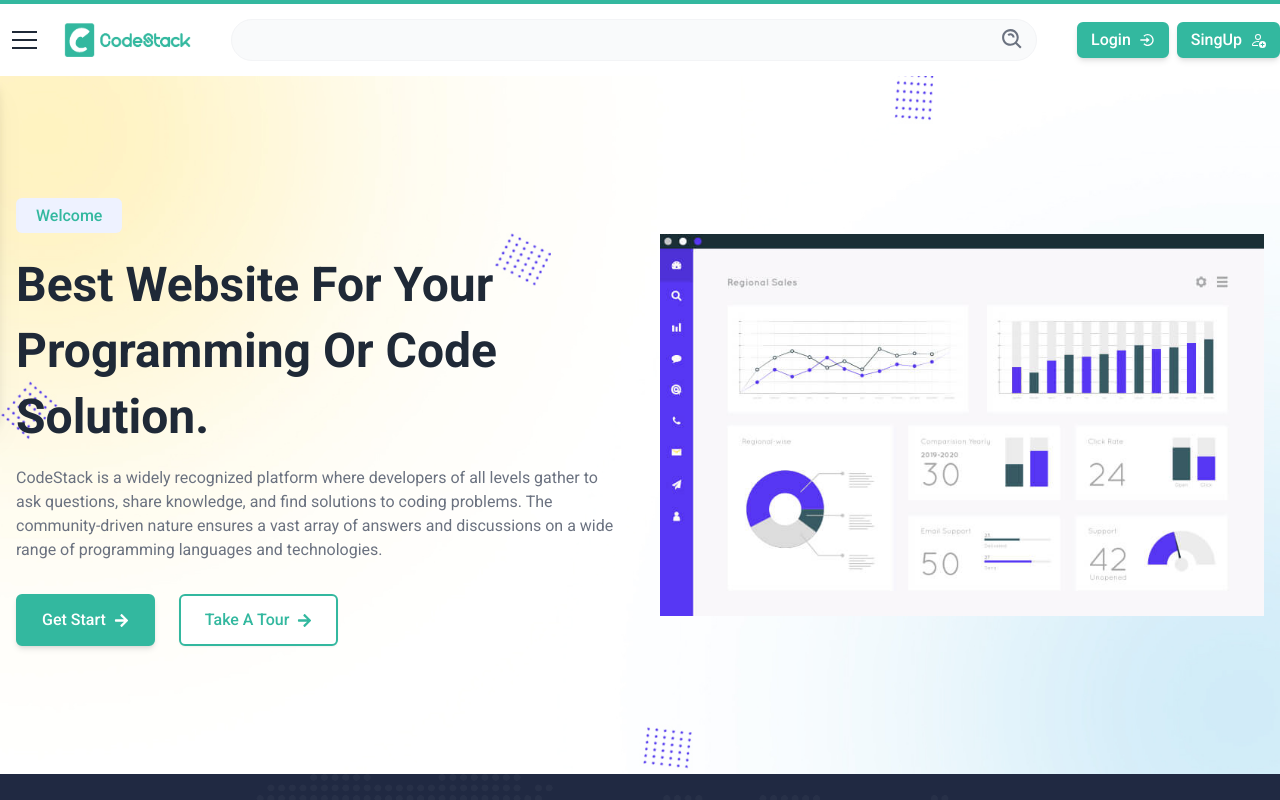
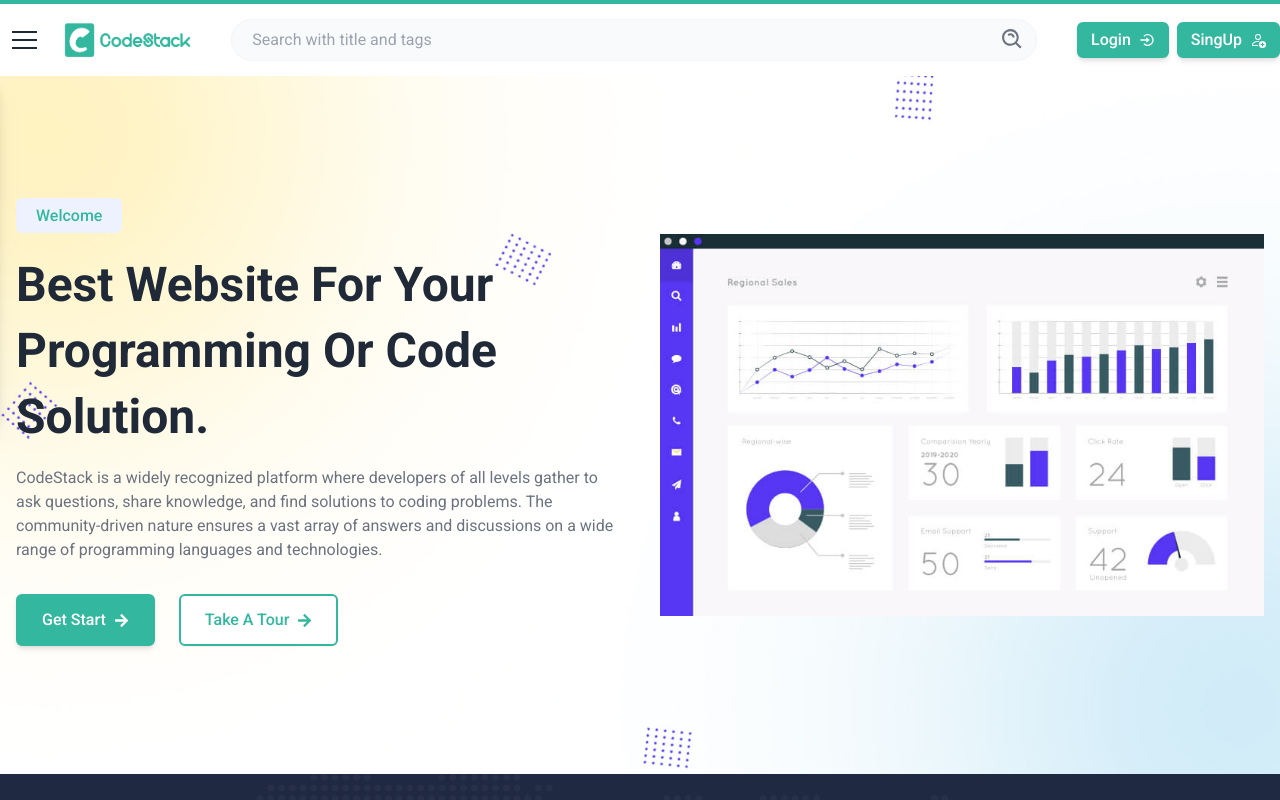
Before and after one commit to developersajeeb/code-stack-client, a React (Vite) app: page / in a window 1280 px wide. Shown: the top 800 px of the page. Built offline with nearby package versions, Linux system fonts and the light colour scheme; no server answers.

Commit message:
update navbar

```diff
--- a/src/components/NavBar/NavBar.tsx
+++ b/src/components/NavBar/NavBar.tsx
@@ -19,11 +19,12 @@ import useAdmin from "./../../hooks/useAdmin";
 import { useQuery } from "@tanstack/react-query";
 
 const NavBar = () => {
-  const [isOpen, setOpen] = useState(false);
+  const [isOpen, setOpen] = useState<boolean>(false);
   const [searchQuery, setSearchQuery] = useState('');
   const authContext = useContext(AuthContext);
   const { isAdmin } = useAdmin();
   const navigate = useNavigate();
+  const [emptyError, setEmptyError] = useState<boolean>(false);
 
   if (!authContext) {
     return <p>Loading...</p>;
@@ -51,7 +52,12 @@ const NavBar = () => {
 
   const handleSearch = (event: { preventDefault: () => void; }) => {
     event.preventDefault();
-    console.log(searchQuery);
+    setEmptyError(false);
+    if(!searchQuery){
+      setEmptyError(true);
+      return;
+    }
+    setEmptyError(false);
     navigate(`/news-feed?search_query=${searchQuery}`);
   };
 
@@ -163,7 +169,8 @@ const NavBar = () => {
             id="search"
             value={searchQuery}
             onChange={(e) => setSearchQuery(e.target.value)}
-            className="bg-gray-50 border focus:border-[#33B89F] focus-visible:border-[#33B89F] border-gray-100 px-5 py-2 rounded-full w-full"
+            placeholder="Search with title and tags"
+            className={`${emptyError && 'border-red-500'} bg-gray-50 border focus:border-[#33B89F] focus-visible:border-[#33B89F] border-gray-100 px-5 py-2 rounded-full w-full`}
           />
           <button type="submit" className="text-gray-500 absolute right-3 top-2 cursor-pointer">
             <BiSearchAlt size={25} />
```
